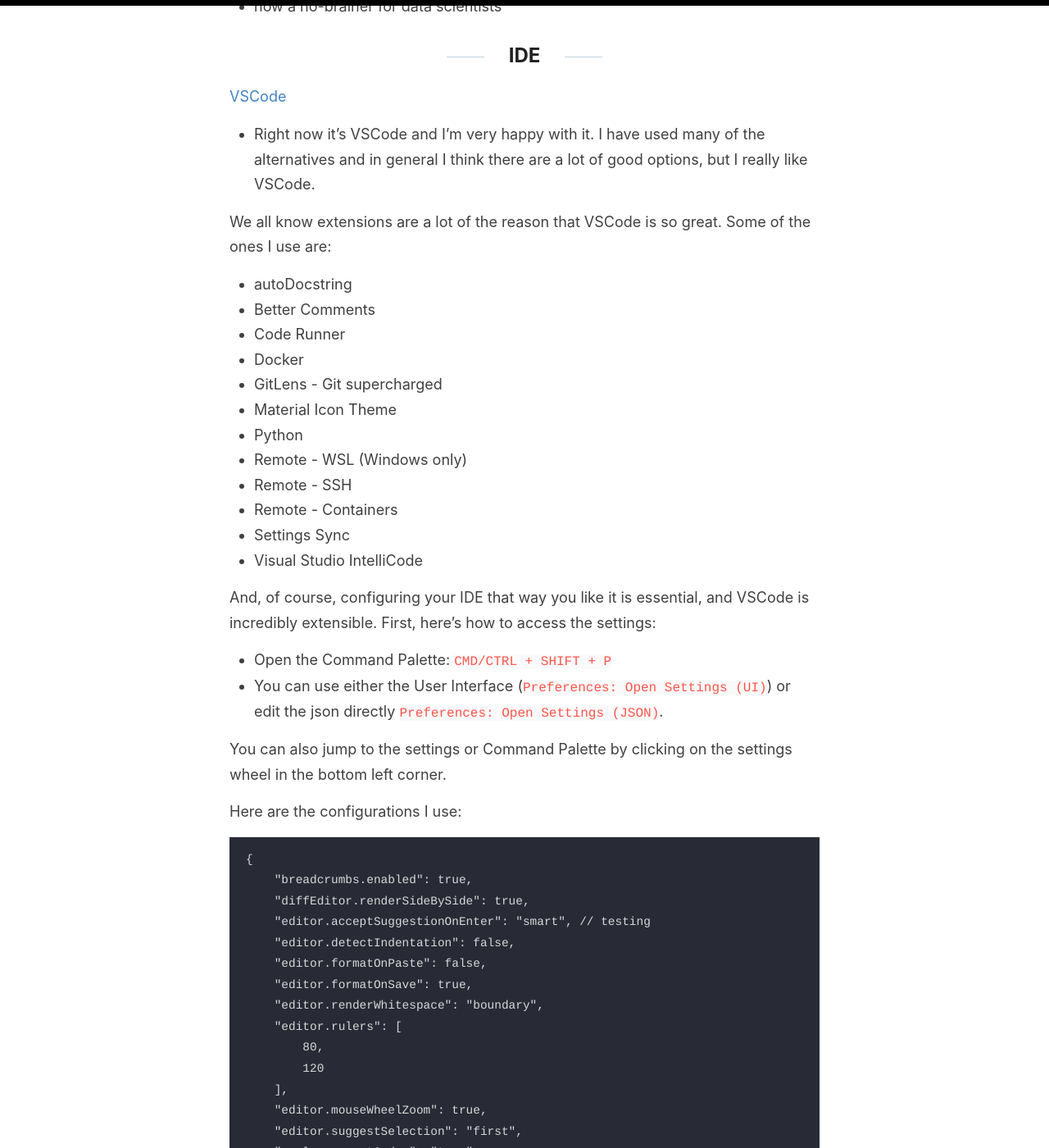
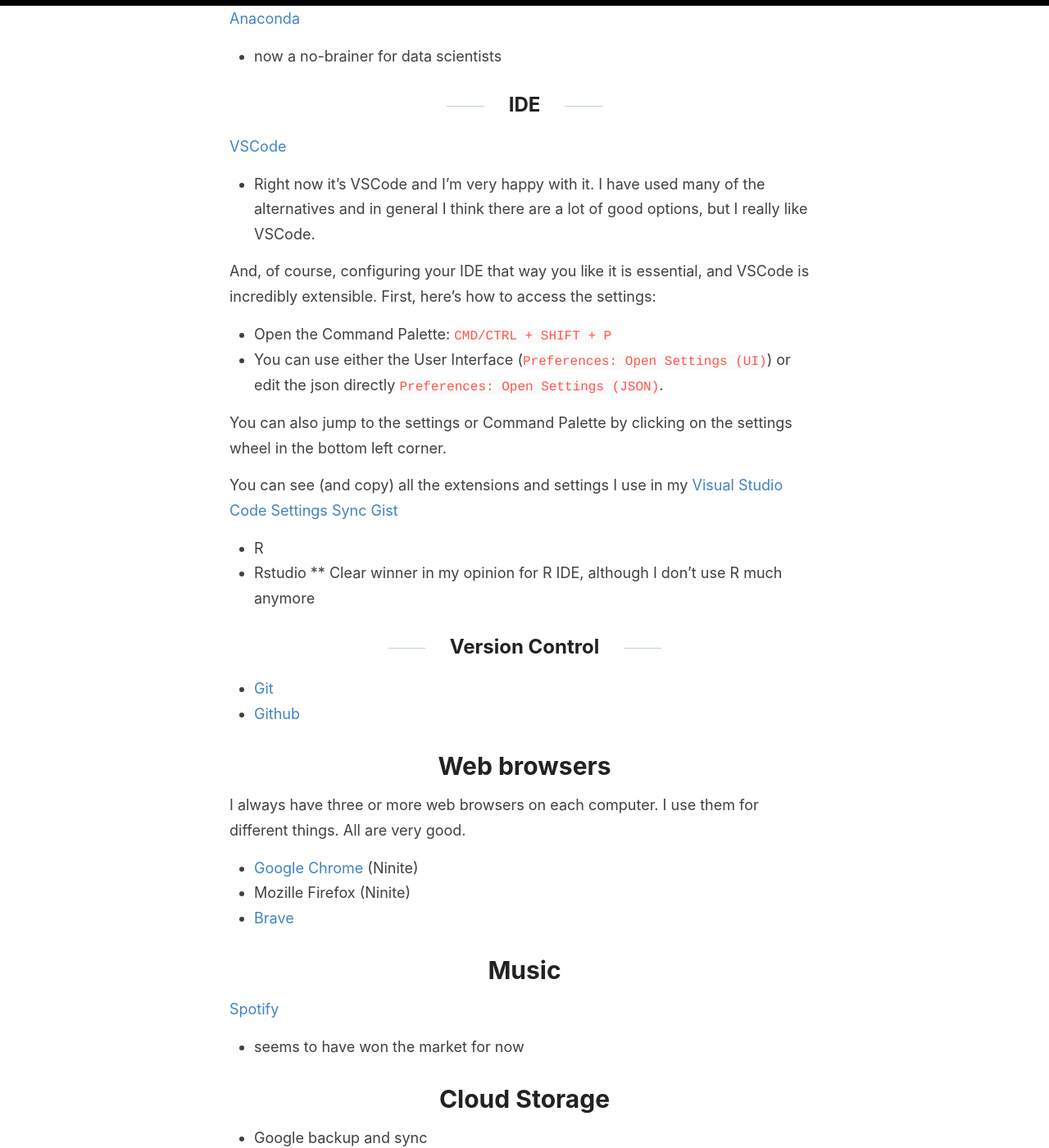
Before and after one commit to jss367/blog, a Jekyll site: the page built from _posts/2018-10-10-Software-I-Use.md, in a window 1280 px wide and 1400 px high, scrolled down 1418 px. Shown: the whole window at 82% size. Built offline with Jekyll 4.4.1, drawn with Linux system fonts in a browser that asks for light colours; some of the changed text lies outside the part shown.

Commit message:
Update 2018-10-10-Software-I-Use.md

````diff
--- a/_posts/2018-10-10-Software-I-Use.md
+++ b/_posts/2018-10-10-Software-I-Use.md
@@ -10,18 +10,18 @@ I'm always curious how people set up their computers and what software packages
 # General
 
 ## Notetaking
-* [Sublime Text](https://www.sublimetext.com/)
+[Sublime Text](https://www.sublimetext.com/)
 ** with package control
 ** absolutely love this. Use it every day
 
-* [Notepad ++](https://notepad-plus-plus.org/) (Ninite)
+[Notepad ++](https://notepad-plus-plus.org/) (Ninite)
 ** honorable mention but almost completely replaced by Sublime Text
 
-* [Evernote](https://evernote.com/)
-** really good but I just don't use it that much anymore
+[Evernote](https://evernote.com/)
+* really good but I just don't use it that much anymore
 
-* [Atom](https://atom.io/)
-** I've used this but not strongly prefer Sublime Text, so almost never go back to it
+[Atom](https://atom.io/)
+* I've used this but not strongly prefer Sublime Text, so almost never go back to it
 
 ## Utilities
 
@@ -48,22 +48,6 @@ I'm always curious how people set up their computers and what software packages
 [VSCode](https://code.visualstudio.com/)
 - Right now it's VSCode and I'm very happy with it. I have used many of the alternatives and in general I think there are a lot of good options, but I really like VSCode.
 
-We all know extensions are a lot of the reason that VSCode is so great. Some of the ones I use are:
-* autoDocstring
-* Better Comments
-* Code Runner
-* Docker
-* GitLens - Git supercharged
-* Material Icon Theme
-* Python
-* Remote - WSL (Windows only)
-* Remote - SSH
-* Remote - Containers
-* Settings Sync
-* Visual Studio IntelliCode
-
-
-
 And, of course, configuring your IDE that way you like it is essential, and VSCode is incredibly extensible. First, here's how to access the settings:
 
 * Open the Command Palette: `CMD/CTRL + SHIFT + P`
@@ -71,58 +55,7 @@ And, of course, configuring your IDE that way you like it is essential, and VSCo
 
 You can also jump to the settings or Command Palette by clicking on the settings wheel in the bottom left corner.
 
-Here are the configurations I use:
-```
-{
-    "breadcrumbs.enabled": true,
-    "diffEditor.renderSideBySide": true,
-    "editor.acceptSuggestionOnEnter": "smart", // testing
-    "editor.detectIndentation": false,
-    "editor.formatOnPaste": false,
-    "editor.formatOnSave": true,
-    "editor.renderWhitespace": "boundary",
-    "editor.rulers": [
-        80,
-        120
-    ],
-    "editor.mouseWheelZoom": true,
-    "editor.suggestSelection": "first",
-    "explorer.sortOrder": "type",
-    "files.autoSave": "afterDelay",
-    "files.trimFinalNewlines": true,
-    "files.insertFinalNewline": true,
-    "git.autofetch": true,
-    "git.enableSmartCommit": true,
-    "python.jediEnabled": false,
-    "python.linting.flake8Enabled": true,
-    "python.linting.enabled": true,
-    "python.formatting.autopep8Args": [
-        "--aggressive",
-        "--aggressive",
-        "--max-line-length",
-        "120",
-        "--ignore",
-        "E26"
-    ],
-    "window.title": "${activeEditorMedium}${separator}${rootName}",
-    "workbench.editor.highlightModifiedTabs": true,
-    "workbench.iconTheme": "material-icon-theme",
-    "python.dataScience.sendSelectionToInteractiveWindow": false, // testing
-    "python.linting.pylintPath": "/usr/local/bin/pylint",
-    "remote.SSH.configFile": "/Users/juliussimonelli/config",
-    "remote.SSH.showLoginTerminal": false,
-    "vsintellicode.modify.editor.suggestSelection": "automaticallyOverrodeDefaultValue",
-    "[jsonc]": {
-        "editor.defaultFormatter": "vscode.json-language-features"
-    },
-    "[python]": {
-        "editor.defaultFormatter": "ms-python.python"
-    },
-}
-
-```
-
-You can actually copy the whole thing in my Gists: https://gist.github.com/jss367/6574f6940f7c9603ffd949f42ca4f205
+You can see (and copy) all the extensions and settings I use in my [Visual Studio Code Settings Sync Gist](https://gist.github.com/jss367/6574f6940f7c9603ffd949f42ca4f205)
 
 * R
 * Rstudio
@@ -134,15 +67,11 @@ You can actually copy the whole thing in my Gists: https://gist.github.com/jss36
 
 
 
-
-
 # Web browsers
 I always have three or more web browsers on each computer. I use them for different things. All are very good.
 * [Google Chrome](https://www.google.com/chrome/) (Ninite)
 * Mozille Firefox (Ninite)
 * [Brave](https://brave.com/)
-
-
 
 # Music
 [Spotify](https://www.spotify.com/us/)
````
